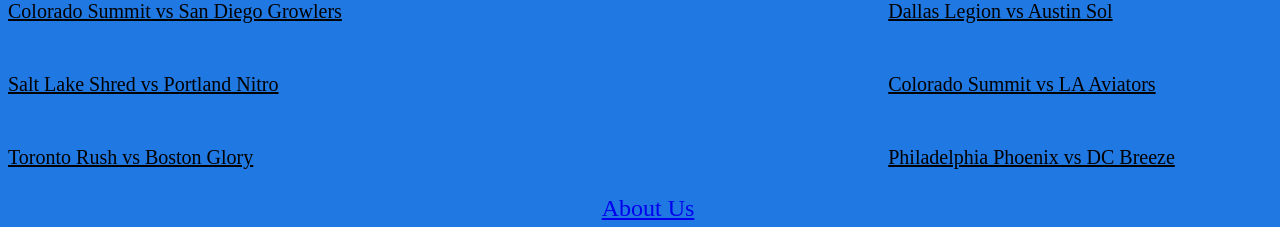
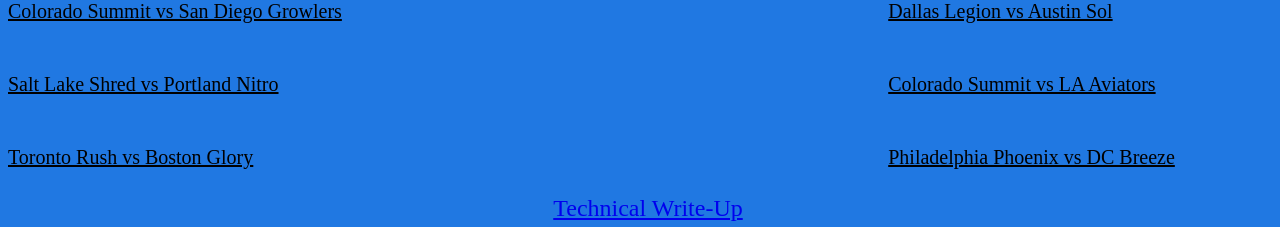
Before and after one commit to KarimAlami01/SeniorDesign, a Flask app: page / in a window 1280 px wide. Shown: the part 578-805 px from the top of the page. Run offline with Flask 2, Linux system fonts and the light colour scheme.

Commit message:
write-up

```diff
--- a/templates/index.html
+++ b/templates/index.html
@@ -101,7 +101,7 @@
     </ul>
   </div>
   <div style="position: absolute; bottom: 0; width: 100%; text-align: center;">
-  <a class="footer-link" href="https://docs.google.com/document/d/1xb1MYKW8ZItv57pm40tpmxDnKb2fNP-5/edit?usp=sharing&ouid=112990445391446637896&rtpof=true&sd=true">About Us</a>
+  <a class="footer-link" href="https://docs.google.com/document/d/1xb1MYKW8ZItv57pm40tpmxDnKb2fNP-5/edit?usp=sharing&ouid=112990445391446637896&rtpof=true&sd=true">Technical Write-Up</a>
   </div>
 
 </body>
```
